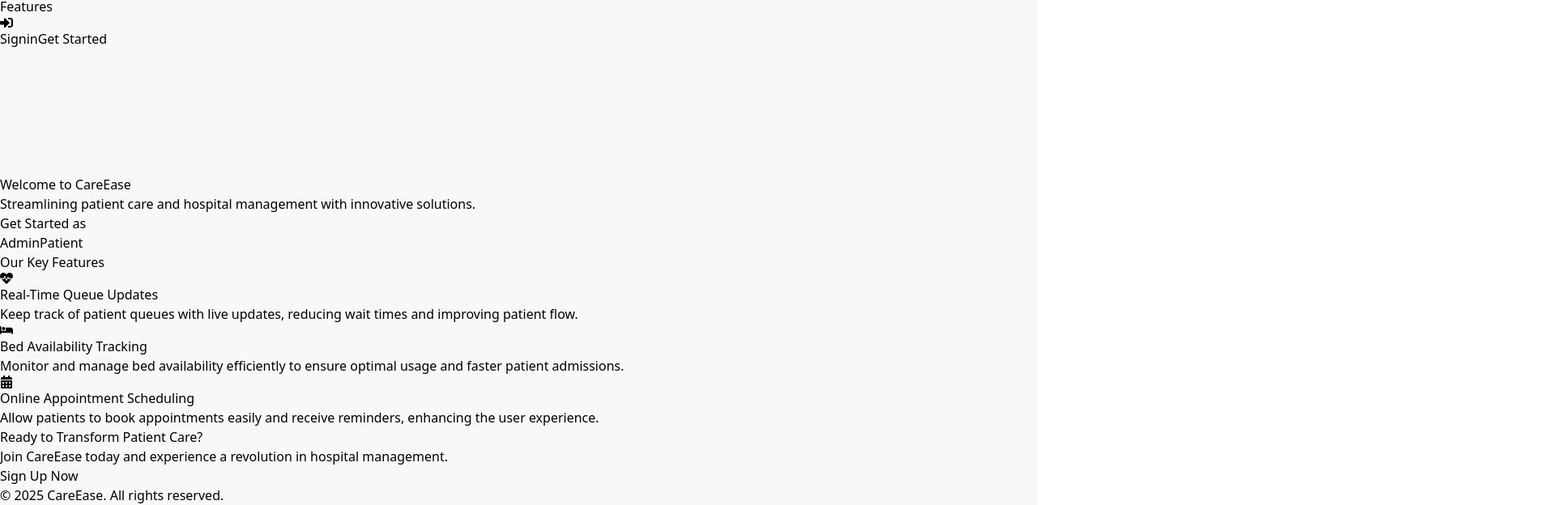
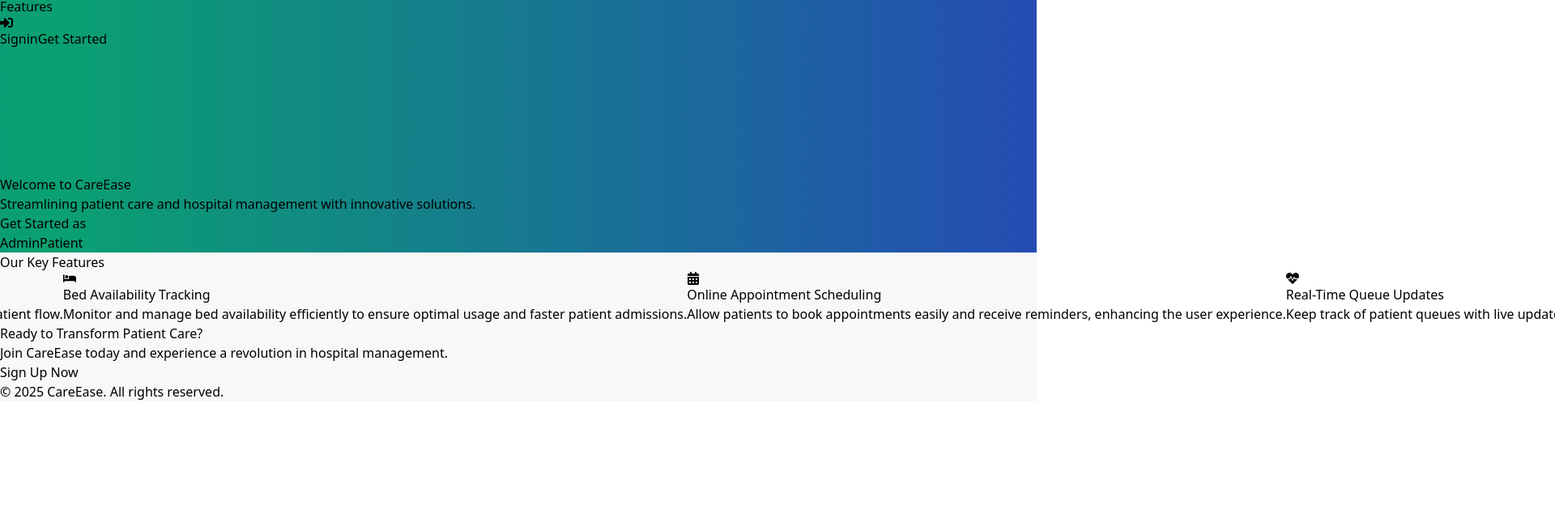
Before and after one commit to Chethushub/CareEase, a React (Vite) app: page / in a window 1280 px wide. Shown: the part 1003-1627 px from the top of the page at 81% size, 1920 px wide, since content can reach past the window. After the commit the page ends 1499 px from the top, so only its background shows below. Built offline with nearby package versions, Linux system fonts and the light colour scheme; no server answers.

Commit message:
animation added to Landing page

```diff
--- a/src/App.css
+++ b/src/App.css
@@ -0,0 +1,35 @@
+@keyframes waveFlow {
+  0% {
+    background-position: 0% 50%;
+  }
+  100% {
+    background-position: 200% 50%;
+  }
+}
+
+.animated-wave-bg {
+  background: linear-gradient(270deg, #2648b6, #0aa171, #2648b6);
+  /* background: linear-gradient(270deg, #2347bc, #059669, #2347bc); */
+  background-size: 200% 200%;
+  animation: waveFlow 12s linear infinite;
+}
+
+
+@keyframes scroll {
+  0% {
+    transform: translateX(0%);
+  }
+  100% {
+    transform: translateX(-50%);
+  }
+}
+
+.animate-scroll {
+  animation: scroll 20s linear infinite;
+  display: flex;
+  width: max-content;
+}
+
+.animate-scroll:hover {
+  animation-play-state: paused;
+}
--- a/src/components/Landing.jsx
+++ b/src/components/Landing.jsx
@@ -8,7 +8,8 @@ const Landing = () => {
 
   return (
     <div className="bg-gray-50 min-h-screen">
-      <section className="bg-gradient-to-r from-blue-700 to-green-600 text-white py-20">
+      {/* <section className="bg-gradient-to-r from-blue-700 to-green-600 text-white py-20"> */}
+      <section className="animated-wave-bg text-white py-20">
         <div className="container mx-auto px-6 md:px-12 text-center">
           <h1 className="text-3xl md:text-5xl font-bold mb-4">Welcome to CareEase</h1>
           <p className="text-lg md:text-xl mb-6">Streamlining patient care and hospital management with innovative solutions.</p>
@@ -28,20 +29,57 @@ const Landing = () => {
         </div>
       </section>
 
-      <section id="features" className="container mx-auto py-16 px-6 md:px-12">
-        <h2 className="text-2xl md:text-3xl font-bold text-gray-800 text-center mb-8">Our Key Features</h2>
-        <div className="grid grid-cols-1 md:grid-cols-3 gap-8">
+      <section id="features" className="overflow-hidden py-16 px-6 md:px-12 bg-gray-50">
+        <h2 className="text-2xl md:text-3xl font-bold text-gray-800 text-center mb-8">
+          Our Key Features
+        </h2>
+        <div className="relative group">
+          <div className="flex gap-8 w-max animate-scroll group-hover:[animation-play-state:paused]">
             {[
-            { title: "Real-Time Queue Updates", icon: <FaHeartbeat />, text: "Keep track of patient queues with live updates, reducing wait times and improving patient flow." },
-            { title: "Bed Availability Tracking", icon: <FaBed />, text: "Monitor and manage bed availability efficiently to ensure optimal usage and faster patient admissions." },
-            { title: "Online Appointment Scheduling", icon: <FaCalendarAlt />, text: "Allow patients to book appointments easily and receive reminders, enhancing the user experience." }
+              {
+                title: "Real-Time Queue Updates",
+                icon: <FaHeartbeat />,
+                text: "Keep track of patient queues with live updates, reducing wait times and improving patient flow.",
+              },
+              {
+                title: "Bed Availability Tracking",
+                icon: <FaBed />,
+                text: "Monitor and manage bed availability efficiently to ensure optimal usage and faster patient admissions.",
+              },
+              {
+                title: "Online Appointment Scheduling",
+                icon: <FaCalendarAlt />,
+                text: "Allow patients to book appointments easily and receive reminders, enhancing the user experience.",
+              },
+              // Duplicate for infinite loop effect
+              {
+                title: "Real-Time Queue Updates",
+                icon: <FaHeartbeat />,
+                text: "Keep track of patient queues with live updates, reducing wait times and improving patient flow.",
+              },
+              {
+                title: "Bed Availability Tracking",
+                icon: <FaBed />,
+                text: "Monitor and manage bed availability efficiently to ensure optimal usage and faster patient admissions.",
+              },
+              {
+                title: "Online Appointment Scheduling",
+                icon: <FaCalendarAlt />,
+                text: "Allow patients to book appointments easily and receive reminders, enhancing the user experience.",
+              },
             ].map((feature, index) => (
-            <div key={index} className="bg-white shadow-lg rounded-lg p-6 text-center hover:scale-105 hover:shadow-xl transition duration-300">
+              <div
+                key={index}
+                className="bg-white shadow-lg rounded-lg p-6 text-center hover:scale-105 hover:shadow-xl transition duration-300 min-w-[450px] max-w-[450px]"
+              >
                 <div className="text-blue-600 text-4xl mb-4">{feature.icon}</div>
-              <h3 className="text-xl font-semibold mb-2 text-gray-800">{feature.title}</h3>
+                <h3 className="text-xl font-semibold mb-2 text-gray-800">
+                  {feature.title}
+                </h3>
                 <p className="text-gray-600">{feature.text}</p>
               </div>
             ))}
+          </div>
         </div>
       </section>
 
--- a/src/components/navbar.jsx
+++ b/src/components/navbar.jsx
@@ -38,7 +38,7 @@ const Navbar = () => {
 
     return (
         <>
-            <nav className={`sticky top-0 z-10 transition-all duration-300 ${isScrolled ? 'bg-blue-900 bg-opacity-90 shadow-md' : 'bg-gradient-to-r from-blue-700 to-green-600'}`}>
+            <nav className={`sticky top-0 z-10 transition-all duration-300 ${isScrolled ? 'bg-blue-900 bg-opacity-90 shadow-md' : 'animated-wave-bg'}`}>
                 <div className="container mx-auto flex justify-between items-center p-2">
                     <NavLink to="/">
                         <div className=" flex items-center text-center cursor-pointer">
```
Also changed, not shown: 1 other file (tests, documents, lock files or other folders). Lines whose indentation alone changed are shown as unchanged.
